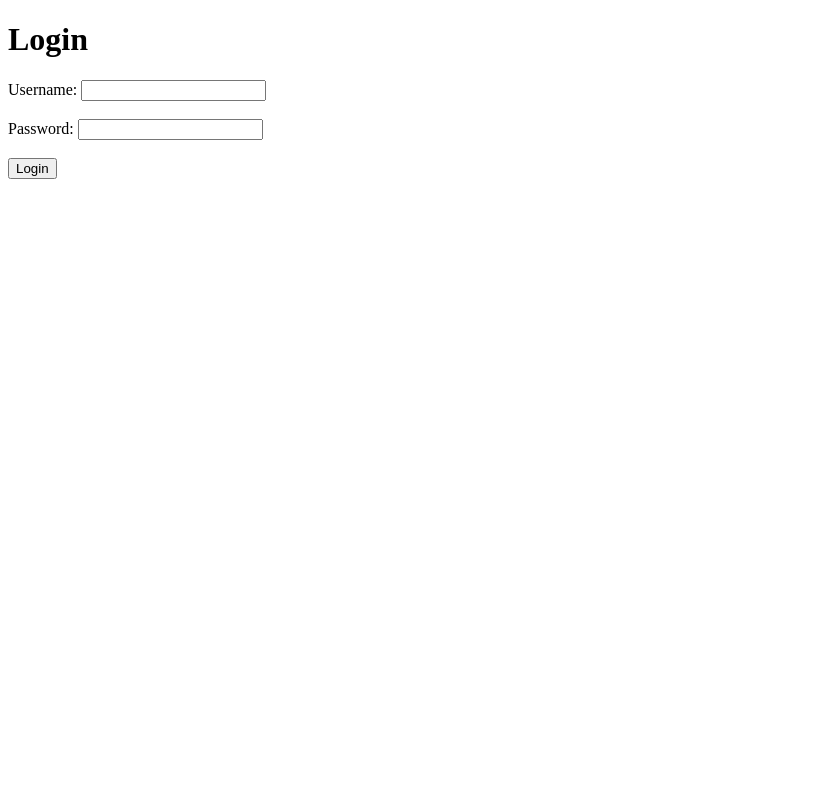
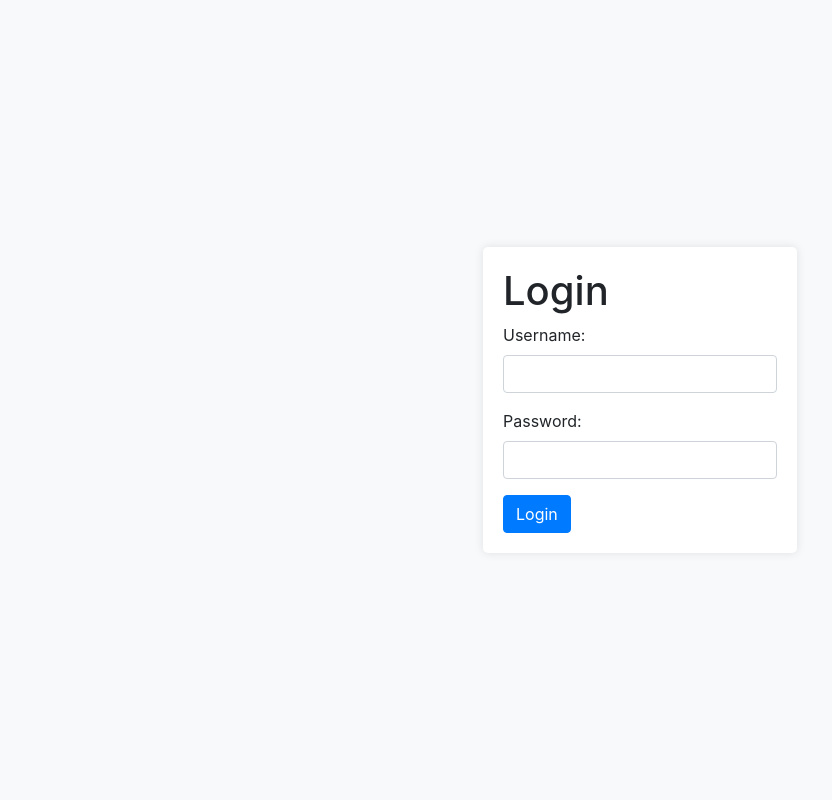
Before and after one commit to MNCEDISIMNCWABE/exec-search, a Flask app: page / in a window 1280 px wide. Shown: the whole page, without its empty margins (0-832 px from the left). Run offline with Flask 3, Linux system fonts and the light colour scheme; some libraries are stand-ins or nearby versions.

Commit message:
Update login.html

```diff
--- a/templates/login.html
+++ b/templates/login.html
@@ -4,15 +4,37 @@
     <meta charset="UTF-8">
     <meta name="viewport" content="width=device-width, initial-scale=1.0">
     <title>Login</title>
+    <link rel="stylesheet" href="https://stackpath.bootstrapcdn.com/bootstrap/4.5.2/css/bootstrap.min.css">
+    <style>
+        body {
+            background-color: #f8f9fa;
+            display: flex;
+            justify-content: center;
+            align-items: center;
+            height: 100vh;
+        }
+        .login-container {
+            background-color: #fff;
+            padding: 20px;
+            border-radius: 5px;
+            box-shadow: 0 0 10px rgba(0, 0, 0, 0.1);
+        }
+    </style>
 </head>
 <body>
-    <h1>Login</h1>
-    <form action="/login" method="post">
-        <label for="username">Username:</label>
-        <input type="text" id="username" name="username" required><br><br>
-        <label for="password">Password:</label>
-        <input type="password" id="password" name="password" required><br><br>
-        <button type="submit">Login</button>
-    </form>
+    <div class="login-container">
+        <h1>Login</h1>
+        <form action="/login" method="post">
+            <div class="form-group">
+                <label for="username">Username:</label>
+                <input type="text" class="form-control" id="username" name="username" required>
+            </div>
+            <div class="form-group">
+                <label for="password">Password:</label>
+                <input type="password" class="form-control" id="password" name="password" required>
+            </div>
+            <button type="submit" class="btn btn-primary">Login</button>
+        </form>
+    </div>
 </body>
 </html>
```
